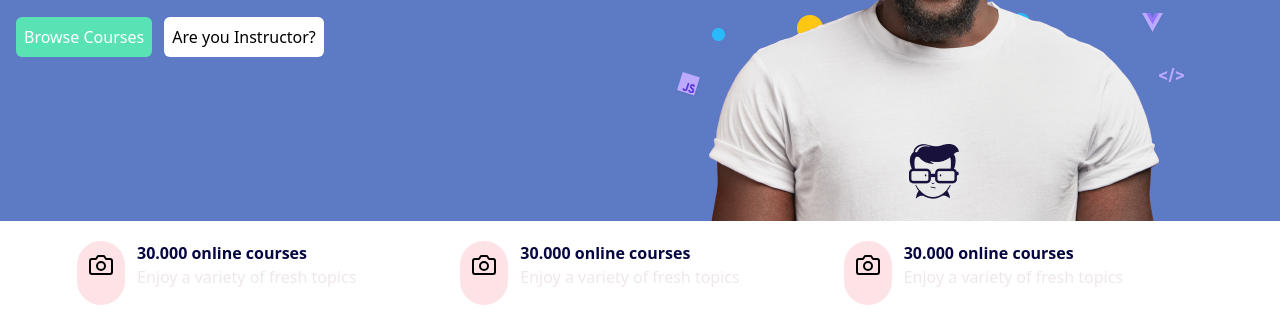
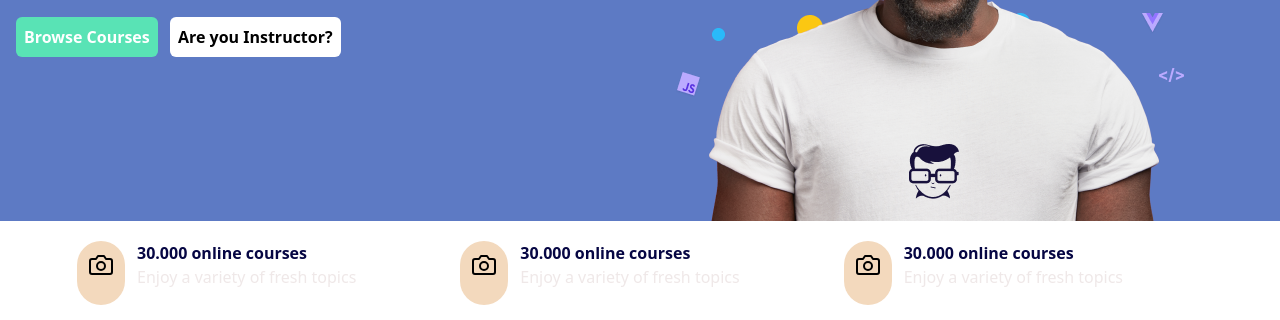
Before and after one commit to matteovcc/U2-W2-D4-Bootstrap-Sass, a plain HTML site: page index.html in a window 1280 px wide. Shown: the part 243-563 px from the top of the page. Drawn offline with nearby package versions, Linux system fonts and the light colour scheme; files whose address does not match are found by name.

Commit message:
format document -Da completare

```diff
--- a/_ovverride.scss
+++ b/_ovverride.scss
@@ -6,7 +6,7 @@ $hero-text-color:rgb(255, 255, 255);
 $hero-p-color:rgba(229, 216, 216, 0.6);
 $btn-bg-color:#59e3b5;
 $secondary-color:rgb(6, 6, 67);
-$second-bg-color:rgb(253, 226, 230);
+$second-bg-color:rgb(243, 217, 189);
 $bg-grey:#F5F4F8;
 $yellows:yellow;
 
--- a/index.html
+++ b/index.html
@@ -51,8 +51,8 @@
           <h1>Welcome web students</h1>
           <p>Hand-picked Instructor and expertly crafted courses,designed for the modern students and entrepreneur</p>
           <div class="d-flex-inline">
-            <button id="first-btn" class="p-2 my-1 mx-1 rounded">Browse Courses</button>
-            <button id="second-btn" class="p-2 my-1 mx-1 rounded">Are you Instructor?</button>
+            <button id="first-btn" class="p-2 my-1 mx-1 rounded fw-bold">Browse Courses</button>
+            <button id="second-btn" class="p-2 my-1 mx-1 rounded fw-bold">Are you Instructor?</button>
           </div>
       </div>
       <div class="col-lg-6">
```
Also changed, not shown: css/style.css.
